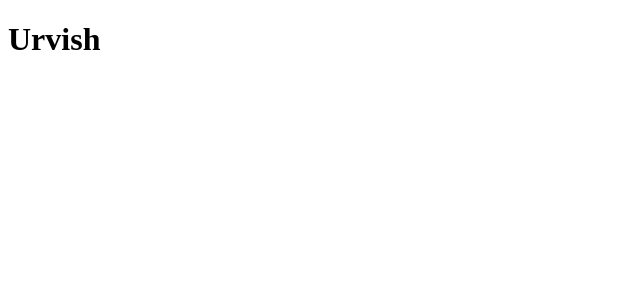
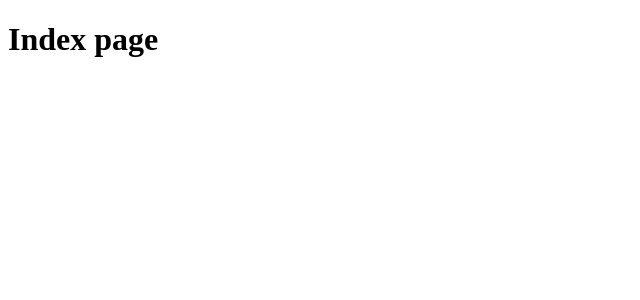
Before and after one commit to aUrvish/fashion-ecommerce-frontEnd, a Nuxt app: page / in a window 1280 px wide. Shown: the top 300 px of the page, without its empty margins (0-640 px from the left). Built offline with nearby package versions, Linux system fonts and the light colour scheme.

Commit message:
create pages

```diff
--- a/app.vue
+++ b/app.vue
@@ -1,5 +1,5 @@
 <template>
   <div>
-    <h1>Urvish</h1>
+    <NuxtPage/>
   </div>
 </template>
--- /dev/null
+++ b/pages/index.vue
@@ -0,0 +1,3 @@
+<template>
+    <h1>Index page</h1>
+</template>
```
